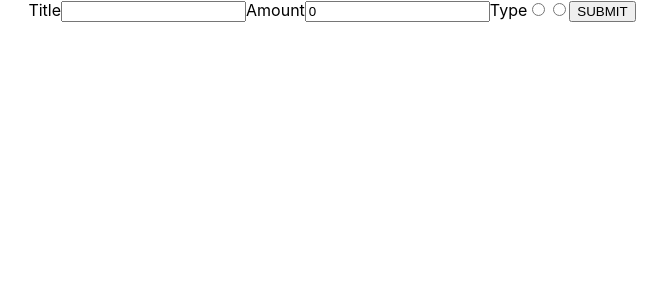
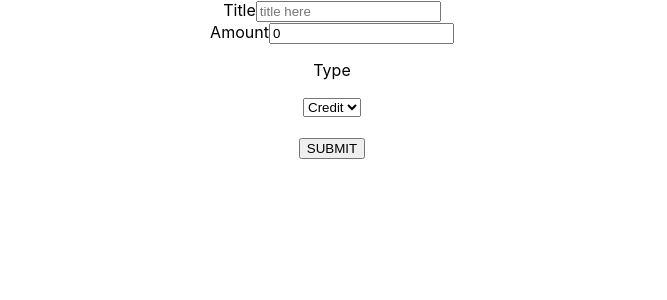
Before and after one commit to ashutosh2803/EXPENSE-MANAGER, a React (Create React App) app: page / in a window 1280 px wide. Shown: the top 300 px of the page, without its empty margins (308-975 px from the left). Built offline with nearby package versions, Linux system fonts and the light colour scheme.

Commit message:
expenseForm working

```diff
--- a/src/components/expenseForm/ExpenseForm.jsx
+++ b/src/components/expenseForm/ExpenseForm.jsx
@@ -3,29 +3,38 @@ import styles from "./ExpenseForm.module.css";
 import { v4 as uuid } from "uuid";
 
 const ExpenseForm = () => {
+    const [details, setDetails] = useState([]);
     const [title, setTitle] = useState("");
     const [amount, setAmount] = useState(0);
     const [type, setType] = useState("");
 
     const handleClick = () => {
+        console.log(type)
         const payload = {
             id: uuid(),
             title,
             amount,
             type
         }
-
+        console.log(payload)
+        setDetails([...details, payload]);
+        console.log("updated Details",details);
     }
     return (
         <div>
             <label htmlFor="title">Title</label>
-            <input type="text" value={title} required="true" name="amount" onChange={(e) => setTitle(e.target.value)} />
+            <input type="text" placeholder="title here" value={title} required={true} name="amount" onChange={(e) => setTitle(e.target.value)} /><br/>
             <label htmlFor="amount">Amount</label>
-            <input type="number" value={amount} name="amount" required="true" onChange={(e) => setAmount(e.target.value)} />
-            <label htmlFor="type">Type</label>
-            <input type="radio" name="type" value="credit" />
-            <input type="radio" name="type" value="debit" />
-            <button onClick={handleClick}>SUBMIT</button>
+            <input type="number" value={amount} name="amount" required={true} onChange={(e) => setAmount(e.target.value)} /><br/>
+            <div style={{}}>
+                <p>Type</p>
+                <select onChange={(e) => setType(e.target.value)}>
+                    <option value="credit">Credit</option>
+                    <option value="debit">Debit</option>
+                </select>
+            </div>
+            <br/>
+            <button onClick={() => handleClick()}>SUBMIT</button>
         </div>
     )
 }
```
